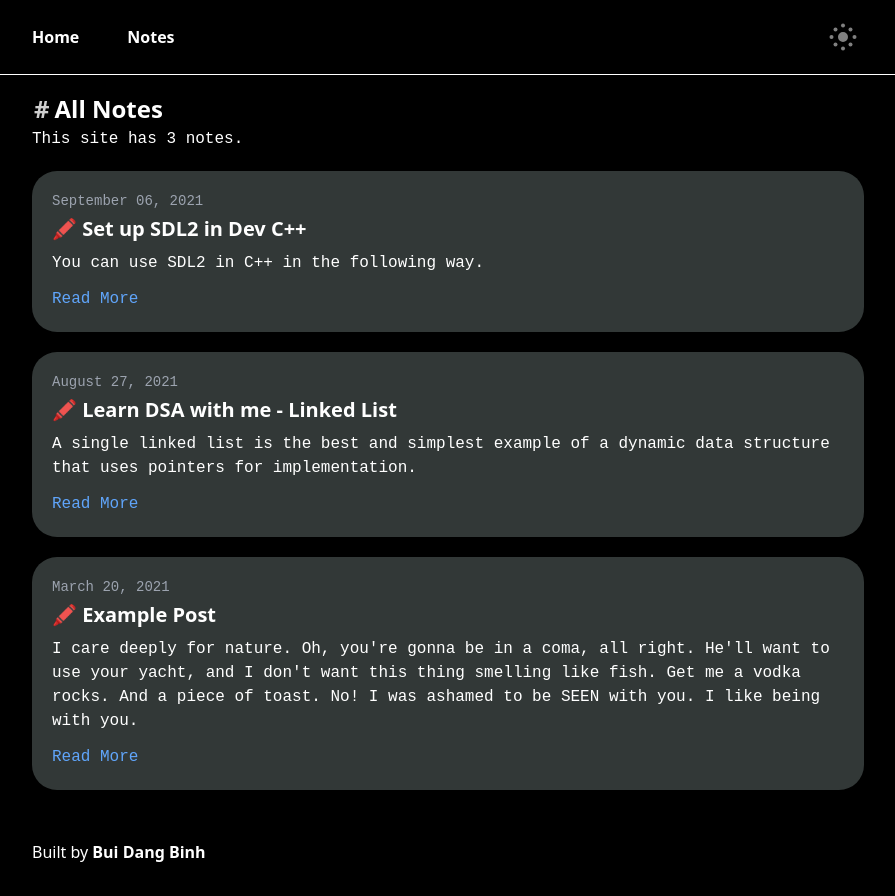
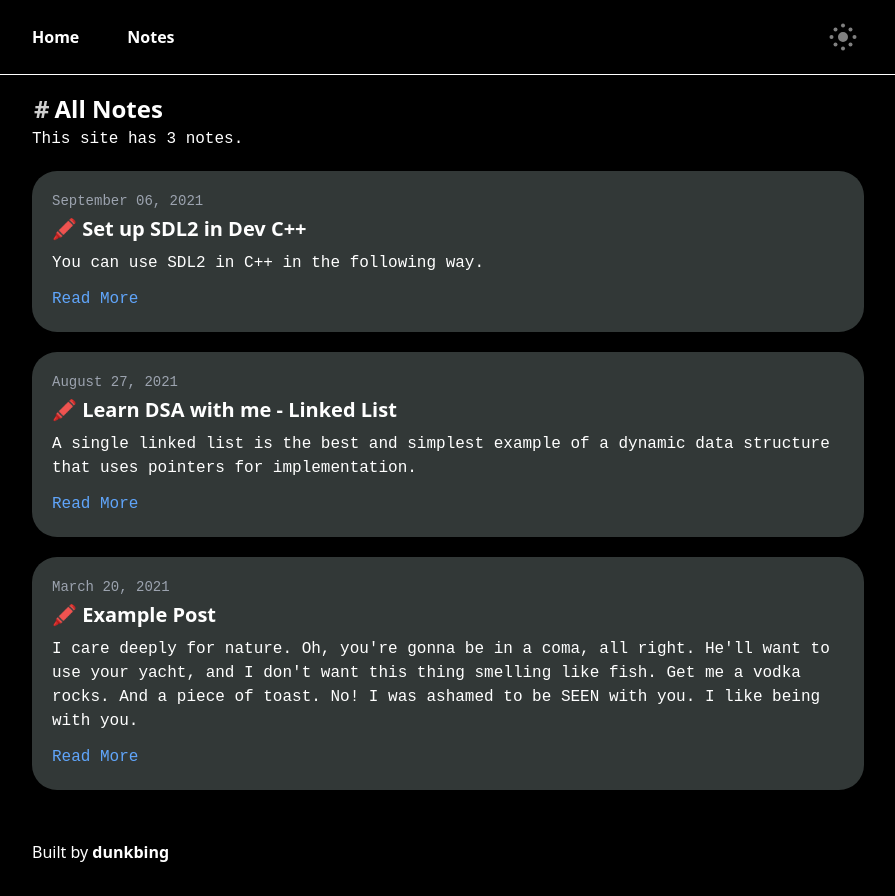
Before and after one commit to dunkbing/dunkbing.github.io, a Next.js app: page /notes in a window 1280 px wide. Shown: the whole page, without its empty margins (192-1087 px from the left). Built offline with nearby package versions, Linux system fonts and the light colour scheme; what @tailwindcss/typography would draw is missing.

Commit message:
update name.

```diff
--- a/components/Layout.tsx
+++ b/components/Layout.tsx
@@ -47,7 +47,7 @@ const Layout = ({
             target="_blank"
             rel="noreferrer"
           >
-            Bui Dang Binh
+            dunkbing
           </a>
         </div>
       </footer>
```
